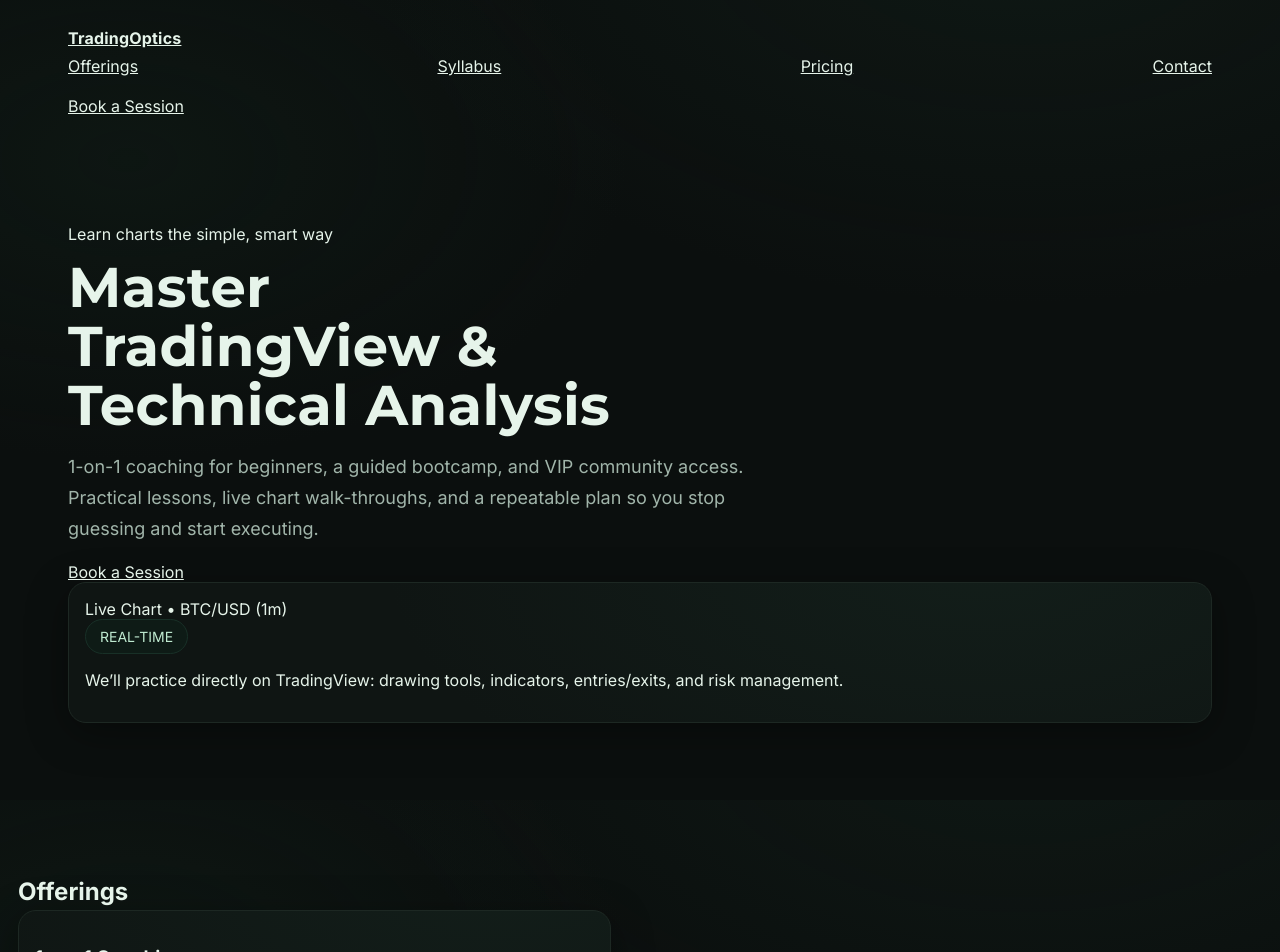
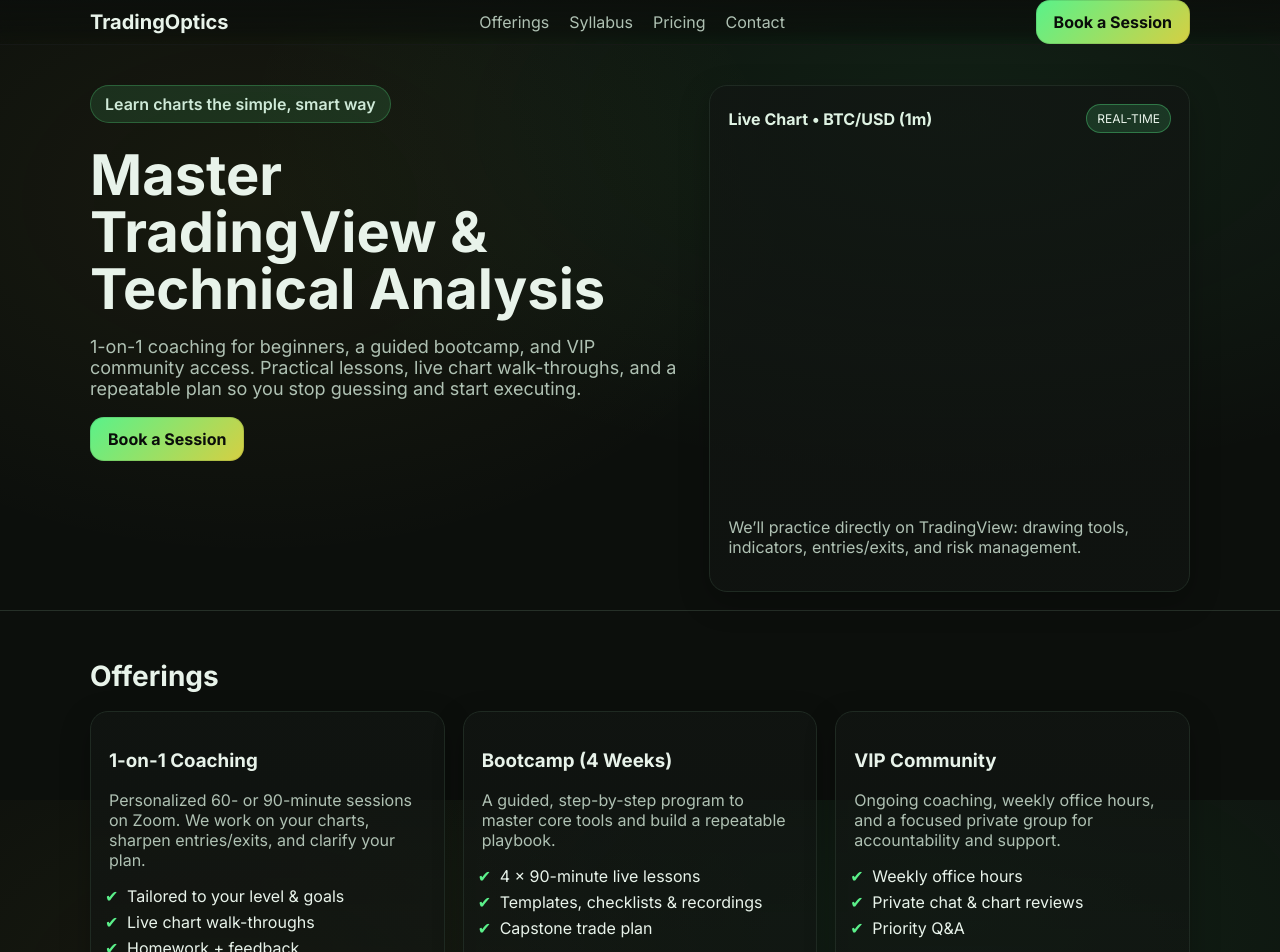
Before and after one commit to TradingOptics/TradingOpticsLive, a React (Vite) app: page / in a window 1280 px wide. Shown: the top 952 px of the page. Built offline with nearby package versions, Linux system fonts and the light colour scheme.

Commit message:
Update styles.css

```diff
--- a/src/styles.css
+++ b/src/styles.css
@@ -1,23 +1,103 @@
-:root{--bg-1:#0b0f0e;--bg-2:radial-gradient(1200px 700px at 80% -10%, #1d3a2d33, transparent 55%),radial-gradient(1000px 600px at 10% 20%, #12241b55, transparent 50%),#0b0f0e;--text:#e6f4ea;--muted:#a1b5aa;--pill:#123b2a;--accent1:#39d98a;--accent2:#f3d755;--card:#0f1513;--card2:#0c1310;--border:#1d2823;--shadow:0 10px 40px rgba(0,0,0,0.35);}
-*{box-sizing:border-box}html,body,#root{height:100%}
-body{margin:0;font-family:Inter,system-ui,-apple-system,Segoe UI,Roboto,Helvetica,Arial; color:var(--text); background:var(--bg-2);}
-.container{max-width:1180px;margin:0 auto;padding:28px 18px 80px}
-.nav{display:flex;align-items:center;justify-content:space-between;gap:16px;padding:8px 0 20px}
-.brand{font-weight:700;letter-spacing:.2px}
-.brand span{font-family:Montserrat,Inter,sans-serif;font-weight:800}
-.brand small{display:block;font-size:11px;color:var(--muted);opacity:.75;margin-top:2px}
-.book{padding:10px 16px;border-radius:14px;border:1px solid #1c2a22;color:#09120e;background:linear-gradient(92deg,var(--accent1),var(--accent2));font-weight:700;text-decoration:none;box-shadow:var(--shadow)}
-.hero{display:grid;grid-template-columns:1.1fr 1fr;gap:26px}
-@media (max-width:920px){.hero{grid-template-columns:1fr}}
-.pill{display:inline-block;padding:8px 14px;border-radius:999px;background:#0e1b16;color:#bfead0;border:1px solid #183027;font-size:14px}
-h1{font-family:Montserrat,Inter,sans-serif;font-size:clamp(32px,5vw,56px);line-height:1.05;margin:14px 0 14px;letter-spacing:.3px}
-.lead{color:var(--muted);font-size:18px;line-height:1.7;max-width:60ch}
-.ctaRow{margin:18px 0 20px}
-.card{background:radial-gradient(1000px 500px at 80% -20%, #21423533, transparent 60%), var(--card); border:1px solid var(--border); border-radius:18px; padding:16px; box-shadow:var(--shadow)}
-.tvWrap{width:100%;height:420px;border-radius:14px;overflow:hidden;background:var(--card2);border:1px solid var(--border)}
-.section{margin-top:46px;display:grid;grid-template-columns:1fr 1fr;gap:22px}
-@media (max-width:880px){.section{grid-template-columns:1fr}}
-.section h2{margin:0 0 4px}.section p{margin:0;color:var(--muted)}
-.hr{height:1px;background:var(--border);border:0;margin:22px 0 6px}
-.footer{margin-top:42px;color:var(--muted);font-size:14px}
-a{color:inherit}
+:root{
+  --bg:#0c0f0c;
+  --panel:#111512;
+  --muted:#afc1b3;
+  --text:#e8f3ea;
+  --brand1:#59f28a;
+  --brand2:#d6cf42;
+  --line:#263028;
+  --card:#121812;
+  --cardBorder:#1f2a22;
+}
+
+*{box-sizing:border-box}
+html,body,#root{height:100%}
+body{
+  margin:0;
+  font-family: Inter, ui-sans-serif, system-ui, -apple-system, Segoe UI, Roboto, Ubuntu, Cantarell, "Helvetica Neue", Arial, "Apple Color Emoji", "Segoe UI Emoji";
+  background:
+    radial-gradient(1200px 600px at 75% 15%, rgba(89,242,138,.08), transparent 60%),
+    radial-gradient(900px 600px at 20% 25%, rgba(214,207,66,.06), transparent 60%),
+    var(--bg);
+  color:var(--text);
+  -webkit-font-smoothing:antialiased;
+  -moz-osx-font-smoothing:grayscale;
+}
+
+.container{width:min(1100px,92vw);margin-inline:auto}
+.row{display:flex;gap:16px}
+.between{justify-content:space-between}
+.center{align-items:center}
+.grid{display:grid;gap:32px}
+
+.site-header{
+  position:sticky;top:0;z-index:10;
+  background:linear-gradient(to bottom, rgba(12,15,12,.9), rgba(12,15,12,.65) 70%, transparent);
+  border-bottom:1px solid rgba(255,255,255,.04);
+  backdrop-filter:saturate(140%) blur(6px);
+}
+.brand{font-weight:700;font-size:20px;color:var(--text);text-decoration:none}
+.nav a{color:var(--muted);margin:0 10px;text-decoration:none}
+.nav a:hover{color:var(--text)}
+
+.cta,.btn{
+  display:inline-block;
+  padding:12px 18px;border-radius:14px;
+  background:linear-gradient(135deg,var(--brand1),var(--brand2));
+  color:#0a0d0a;text-decoration:none;font-weight:700;box-shadow:0 0 0 1px rgba(0,0,0,.1) inset;
+}
+.btn{background:linear-gradient(135deg,#2de07a,#b9e24d)}
+.btn.primary{background:linear-gradient(135deg,#2de07a,#f3e34e)}
+.btn:hover{filter:brightness(1.05)}
+
+.chip{
+  display:inline-block;padding:8px 14px;border-radius:999px;
+  background:rgba(89,242,138,.12);color:#cfead8;font-weight:600;
+  border:1px solid rgba(89,242,138,.25);margin-bottom:14px
+}
+.display{font-size:56px;line-height:1.02;margin:10px 0 12px}
+.lead{font-size:18px;color:var(--muted)}
+
+.hero-wrap{padding:40px 0 18px}
+.hero-grid{grid-template-columns:1.1fr .9fr}
+@media (max-width:980px){.hero-grid{grid-template-columns:1fr}}
+.hero-copy .actions{margin-top:18px}
+
+.card{
+  background:linear-gradient(180deg, rgba(17,21,18,.75), rgba(17,21,18,.6));
+  border:1px solid var(--cardBorder);
+  border-radius:18px;padding:18px;box-shadow:0 10px 30px rgba(0,0,0,.25);
+}
+.card-head{display:flex;justify-content:space-between;align-items:center;margin-bottom:8px}
+.card-title{font-weight:700;color:#dff3e3}
+.pill{font-size:12px;padding:6px 10px;border-radius:999px;background:rgba(89,242,138,.15);border:1px solid rgba(89,242,138,.35)}
+
+.tv-embed{width:100%;height:360px;border-radius:12px;overflow:hidden}
+@media (max-width:600px){.tv-embed{height:320px}}
+
+.muted{color:var(--muted)}
+
+.section{padding:48px 0;border-top:1px solid var(--line)}
+.section.alt{background:linear-gradient(180deg, rgba(14,18,14,.65), rgba(14,18,14,.4))}
+.section h2{margin:0 0 18px;font-size:28px}
+
+.cards-3{display:grid;grid-template-columns:repeat(3,1fr);gap:18px}
+.cards-2{display:grid;grid-template-columns:repeat(2,1fr);gap:18px}
+@media (max-width:900px){.cards-3{grid-template-columns:1fr 1fr}}
+@media (max-width:660px){.cards-3,.cards-2{grid-template-columns:1fr}}
+
+.ticks{padding-left:18px;margin:10px 0 16px}
+.ticks li{margin:6px 0}
+.ticks li::marker{content:"✔  ";color:#5bf08a}
+
+.price{font-size:26px;font-weight:800;margin:10px 0 8px}
+.flag{
+  position:absolute;top:-12px;right:12px;
+  background:linear-gradient(135deg,var(--brand1),var(--brand2));
+  color:#0b0e0b;border-radius:999px;padding:6px 12px;font-size:12px;font-weight:800;
+}
+.card.featured{position:relative;outline:2px solid rgba(89,242,138,.25)}
+
+.site-footer{border-top:1px solid var(--line);padding:20px 0;margin-top:10px}
+.foot-links a{color:var(--muted);margin-left:12px;text-decoration:none}
+.foot-links a:hover{color:var(--text)}
```
